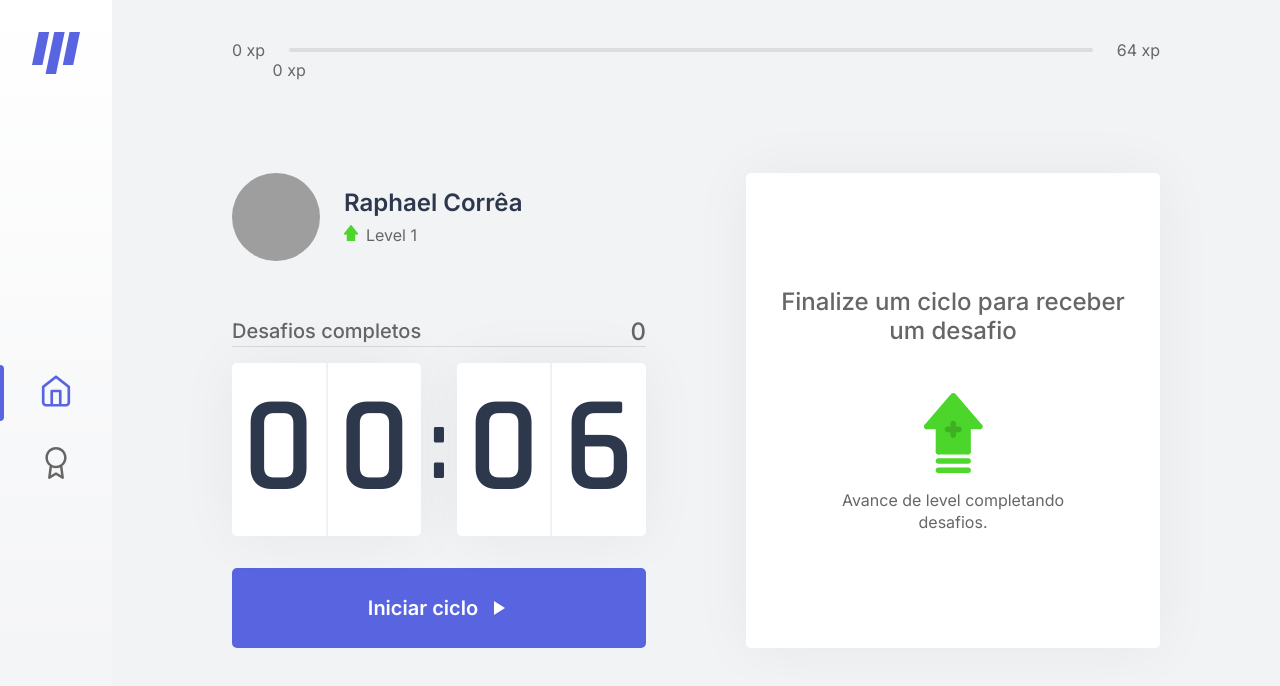
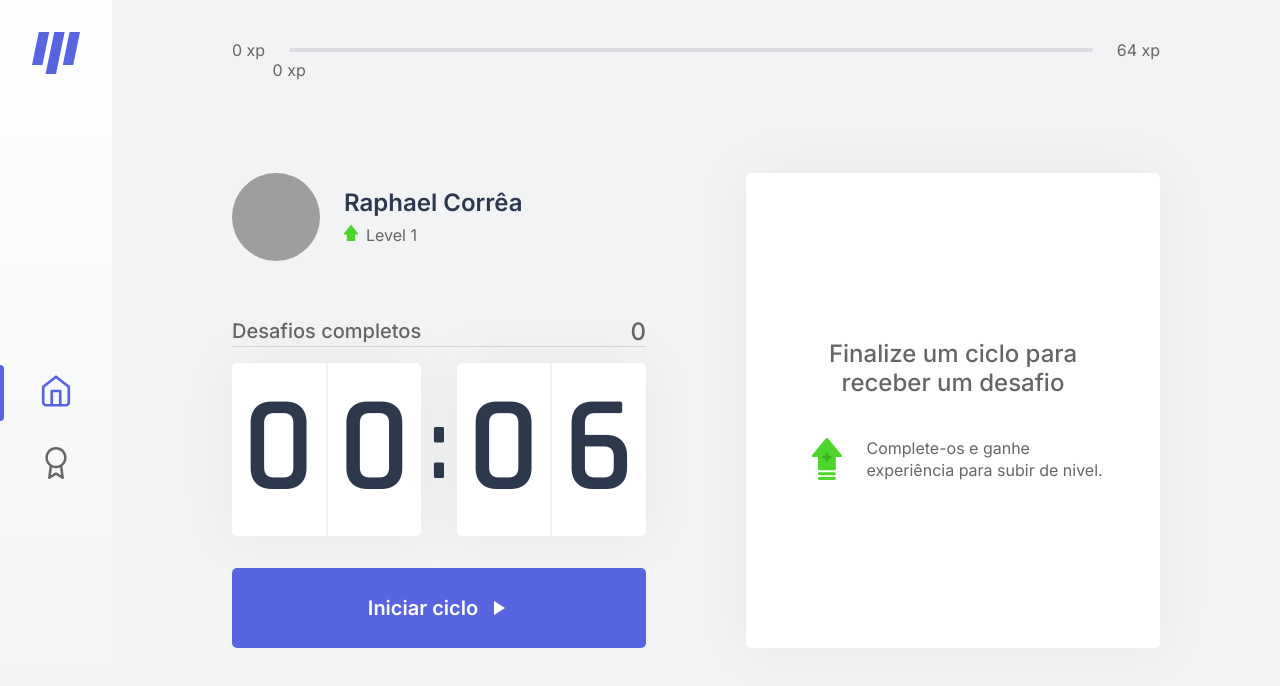
Before and after one commit to raphaeldevs/nlw4-moveit, a Next.js app: page / in a window 1280 px wide. Shown: the top 686 px of the page. Built offline with nearby package versions, Linux system fonts and the light colour scheme; grey boxes are pictures that could not be loaded.

Commit message:
add new styles in ChallengeBox

```diff
--- a/src/components/ChallengeBox.tsx
+++ b/src/components/ChallengeBox.tsx
@@ -60,7 +60,7 @@ export function ChallengeBox() {
           <strong>Finalize um ciclo para receber um desafio</strong>
           <p>
             <img src="icons/level-up.svg" alt="Level up" />
-            Avance de level completando desafios.
+            Complete-os e ganhe experiência para subir de nivel.
           </p>
         </div>
       )}
--- a/src/styles/components/ChallengeBox.module.css
+++ b/src/styles/components/ChallengeBox.module.css
@@ -4,8 +4,6 @@
   display: flex;
   align-items: center;
   justify-content: center;
-
-  padding: 1.5rem 2rem;
 
   background: var(--white);
 
@@ -20,29 +18,43 @@
   display: flex;
   align-items: center;
   flex-direction: column;
+
+  padding: 0 2rem;
 }
 
 .challengeBoxNotActive strong {
+  width: 90%;
+
+  display: flex;
+  align-items: center;
+  flex-direction: column;
+
   font-size: 1.5rem;
   font-weight: 500;
+}
 
-  list-style: 1.4;
+.challengeBoxNotActive strong span {
+  font-size: 2rem;
 }
 
 .challengeBoxNotActive p {
-  max-width: 70%;
+  max-width: 90%;
 
   display: flex;
-  flex-direction: column;
   align-items: center;
 
-  margin-top: 3rem;
+  margin-top: 2.5rem;
 
   line-height: 1.4;
+
+  text-align: left;
 }
 
 .challengeBoxNotActive img {
-  margin-bottom: 1rem;
+  width: 2rem;
+  height: 2.625rem;
+
+  margin: 0 1.5rem 0 1rem;
 }
 
 .challengeBoxActive {
@@ -53,11 +65,12 @@
 }
 
 .challengeBoxActive header {
-  color: (--blue);
+  color: var(--blue);
 
   font-weight: 600;
   font-size: 1.25rem;
 
+  margin: 1.5rem 2rem;
   padding: 0 2rem 1.5rem;
 
   border-bottom: 1px solid var(--gray);
@@ -70,10 +83,12 @@
   flex-direction: column;
 
   flex: 1;
+
+  padding: 0 2.5rem;
 }
 
 .challengeBoxActive main strong {
-  margin: 1.5rem 1rem;
+  margin: 1.5rem 0 0.5rem;
 
   font-weight: 600;
   font-size: 2rem;
@@ -88,36 +103,59 @@
 .challengeBoxActive footer {
   display: grid;
   grid-template-columns: 1fr 1fr;
+  grid-template-rows: 5rem;
 
-  gap: 1rem;
+  margin-top: 2rem;
 }
 
 .challengeBoxActive footer button {
-  height: 3rem;
-
   display: flex;
   justify-content: center;
   align-items: center;
 
+  flex: 1;
+
   border: 0;
-  border-radius: 5px;
-
-  color: var(--white);
+  border-top: 1px solid var(--gray);
 
   font-size: 1rem;
   font-weight: 600;
 
-  transition: filter 0.4s;
+  transition: background-color .2s ease;
 }
 
 .challengeBoxActive footer button.challengeFailedButton {
+  background: #FFF5F5;
+
+  border-right: 1px solid var(--gray);
+
+  border-radius: 0px 0px 0px 5px;
+
+  color: var(--red);
+}
+
+.challengeBoxActive footer button.challengeFailedButton:hover {
   background: var(--red);
+
+  color: var(--white);
+
+  border: 0;
 }
 
 .challengeBoxActive footer button.challengeSucceededButton {
-  background: var(--green);
+  background: #F7FFF5;
+
+  border-left: 1px solid var(--gray);
+
+  border-radius: 0px 0px 5px 0px;
+
+  color: var(--green);
 }
 
-.challengeBoxActive footer button:hover {
-  filter: brightness(0.9);
+.challengeBoxActive footer button.challengeSucceededButton:hover {
+  background: var(--green);
+
+  color: var(--white);
+
+  border: 0;
 }
```
